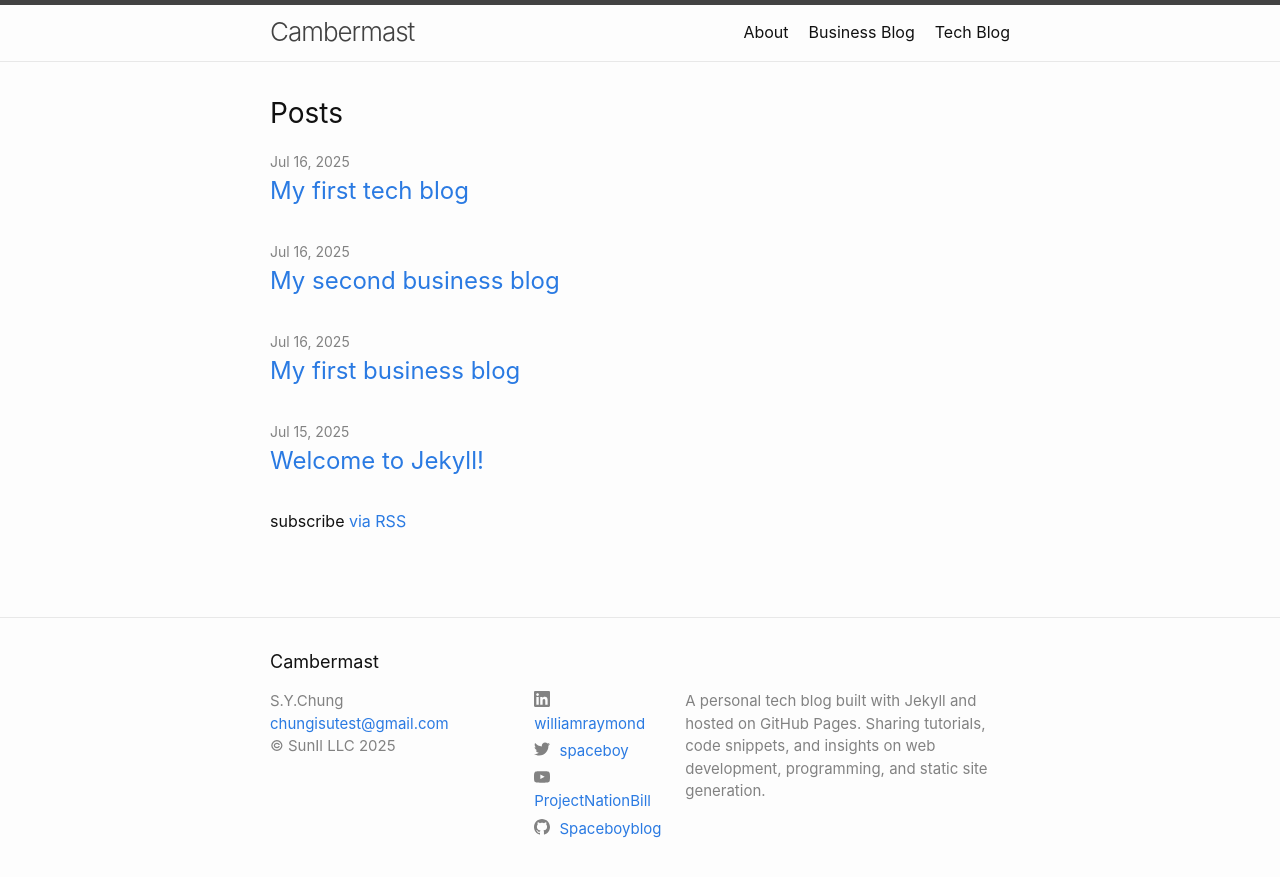
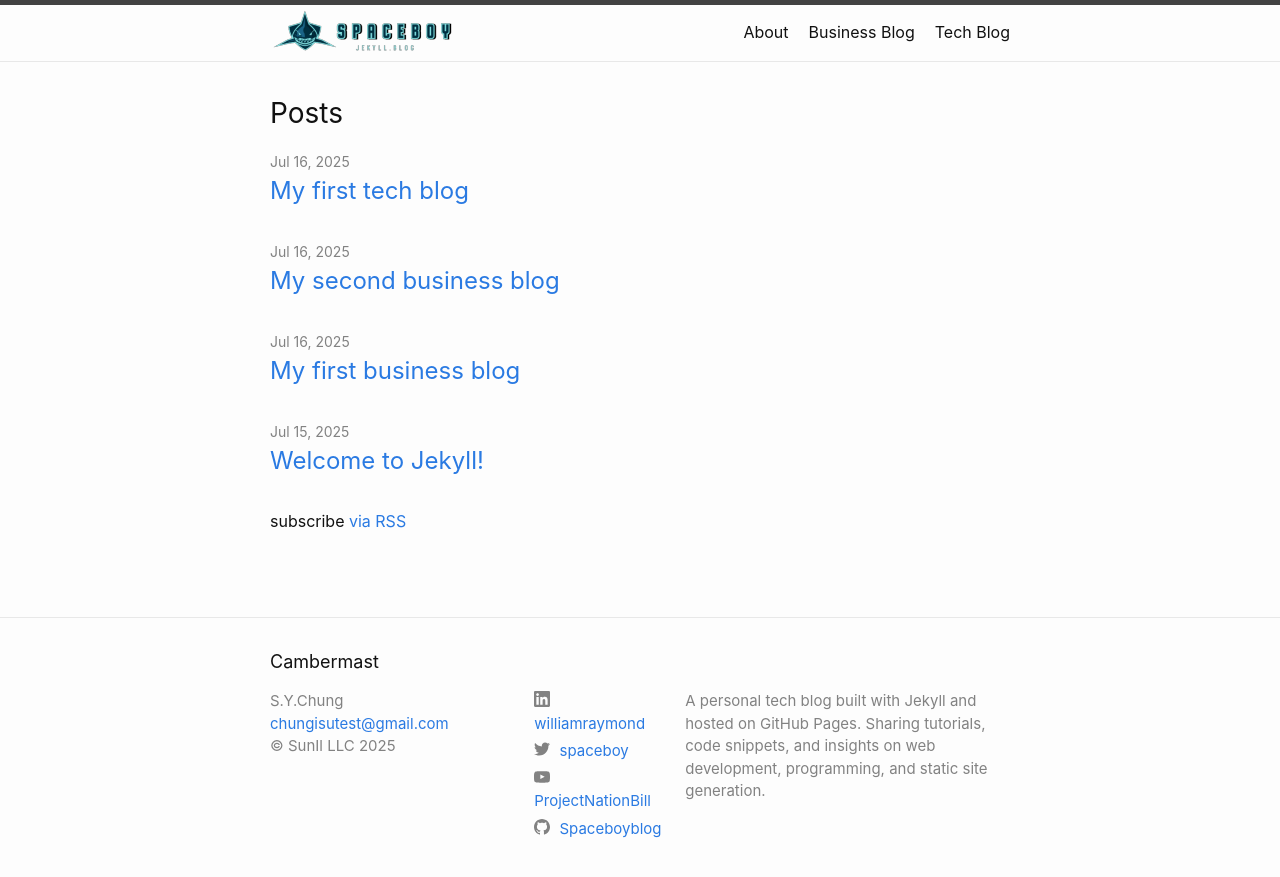
Before and after one commit to spaceboyblog/github-pages-with-docker, a Jekyll site: the page built from index.md, in a window 1280 px wide. Shown: the top 877 px of the page. Built offline with Jekyll 4.4.1, drawn with Linux system fonts in a browser that asks for light colours.

Commit message:
타이틀 로고

```diff
--- a/_includes/header.html
+++ b/_includes/header.html
@@ -3,7 +3,20 @@
   <div class="wrapper">
     {%- assign default_paths = site.pages | map: "path" -%}
     {%- assign page_paths = site.header_pages | default: default_paths -%}
+
+    <!--
+    Original title display code from the minima theme.
     <a class="site-title" rel="author" href="{{ "/" | relative_url }}">{{ site.title | escape }}</a>
+    -->
+    <!-- Custom: add title or title-logo -->
+    <a class="site-title" rel="author" href="{{ "/" | relative_url }}">
+      {% if site.title-logo %}
+        <img src="{{ site.title-logo | relative_url }}" alt="{{ site.title | escape }}" />
+      {% else %}
+        {{ site.title | escape }}
+      {% endif %}
+    </a>
+    <!-- end title or title-logo -->
 
     {%- if page_paths -%}
       <nav class="site-nav">
```
Also changed, not shown: images/title-logo-3.png.
